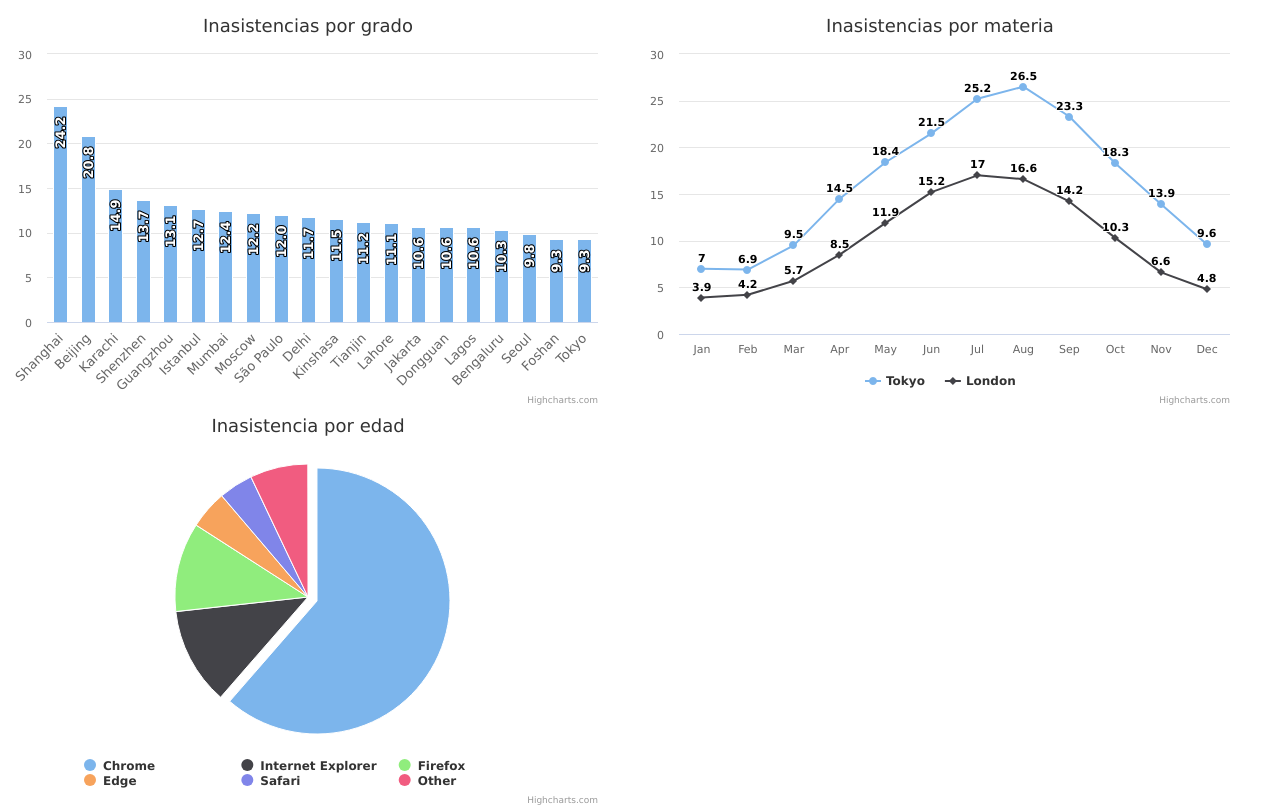
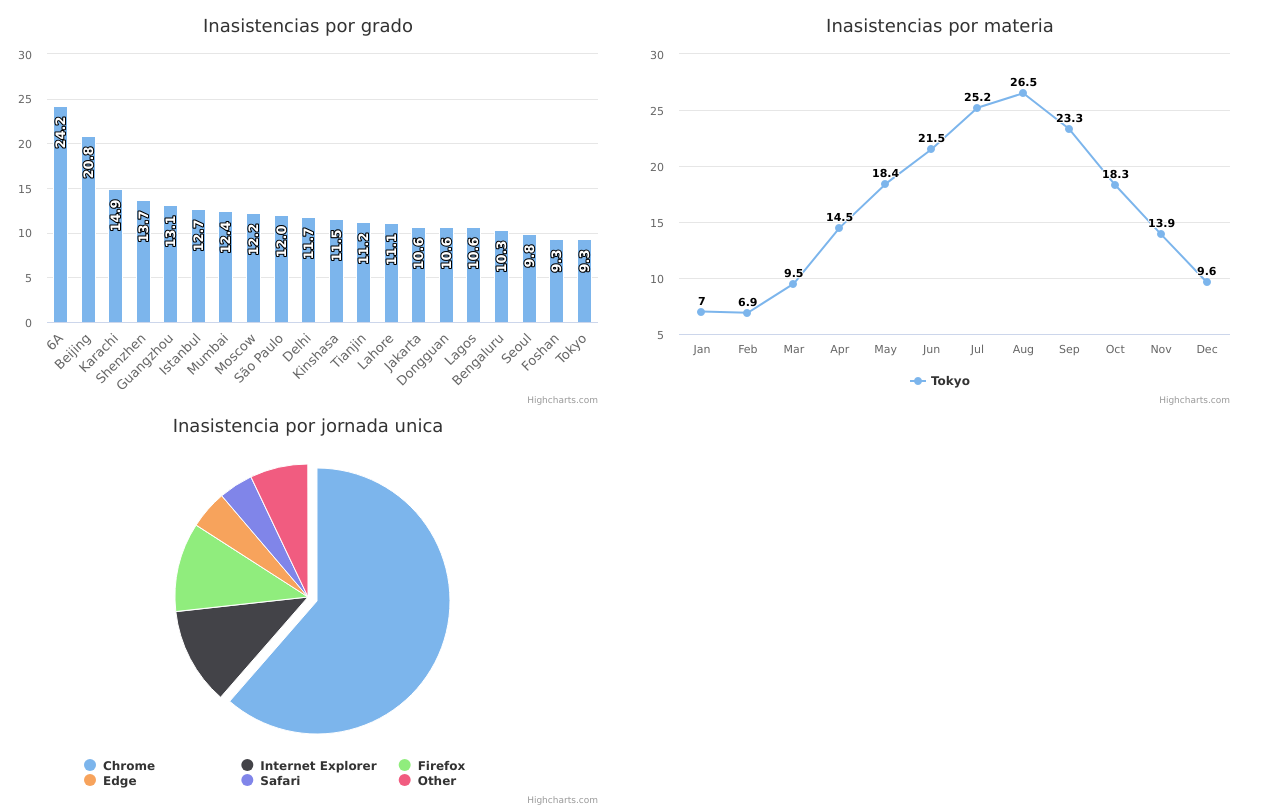
Before and after one commit to JeissonMC/plataformacolegio, a PHP site: page /IEGME/estadisticas.php in a window 1280 px wide; the page is wider, and only the part inside the window is pictured. Run offline with PHP 8.4, Linux system fonts and the light colour scheme; some libraries are stand-ins or nearby versions.

Commit message:
27/05/2019

```diff
--- a/estadisticas.php
+++ b/estadisticas.php
@@ -19,17 +19,26 @@
 
 
 
-<div id="container" style="width: 600px; height: 400px; margin: 0 auto; padding-right:900px; "></div>
+<div id="grados" style="width: 600px; height: 400px; margin: 0 auto; padding-right:900px; "></div>
 
-<div id="container2" style="width: 600px; height: 400px; margin: 0 auto; padding-right:900px; "></div>
+<div id="edad" style="width: 600px; height: 400px; margin: 0 auto; padding-right:900px; "></div>
 
 
-<div id="container1" style="width: 600px; height: 400px; margin: 0 auto; padding-left: 600px; margin-top: -800px;"></div>
+<div id="materias" style="width: 600px; height: 400px; margin: 0 auto; padding-left: 600px; margin-top: -800px;"></div>
+
+
+
+
+<?php
+
+include ("Conexion/connection.php");
+
+  ?>
 
 
 
 		<script type="text/javascript">
-Highcharts.chart('container', {
+Highcharts.chart('grados', {
     chart: {
         type: 'column'
     },
@@ -64,7 +73,7 @@ Highcharts.chart('container', {
     series: [{
         name: 'Population',
         data: [
-            ['Shanghai', 24.2],
+            ['6A', 24.2],
             ['Beijing', 20.8],
             ['Karachi', 14.9],
             ['Shenzhen', 13.7],
@@ -105,7 +114,7 @@ Highcharts.chart('container', {
 	<script>
 
 
-Highcharts.chart('container1', {
+Highcharts.chart('materias', {
   chart: {
     type: 'line'
   },
@@ -134,9 +143,6 @@ Highcharts.chart('container1', {
   series: [{
     name: 'Tokyo',
     data: [7.0, 6.9, 9.5, 14.5, 18.4, 21.5, 25.2, 26.5, 23.3, 18.3, 13.9, 9.6]
-  }, {
-    name: 'London',
-    data: [3.9, 4.2, 5.7, 8.5, 11.9, 15.2, 17.0, 16.6, 14.2, 10.3, 6.6, 4.8]
   }]
 });
 
@@ -145,7 +151,7 @@ Highcharts.chart('container1', {
 
 <script type="text/javascript">
 // Build the chart
-Highcharts.chart('container2', {
+Highcharts.chart('edad', {
     chart: {
         plotBackgroundColor: null,
         plotBorderWidth: null,
@@ -153,7 +159,7 @@ Highcharts.chart('container2', {
         type: 'pie'
     },
     title: {
-        text: 'Inasistencia por edad'
+        text: 'Inasistencia por jornada unica	'
     },
     tooltip: {
         pointFormat: '{series.name}: <b>{point.percentage:.1f}%</b>'
```
